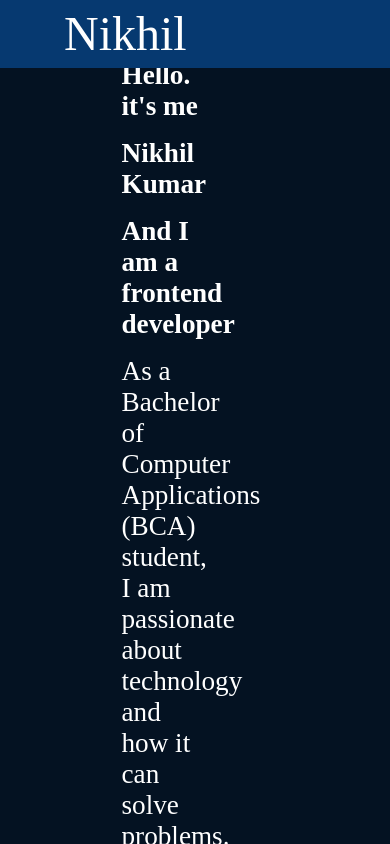
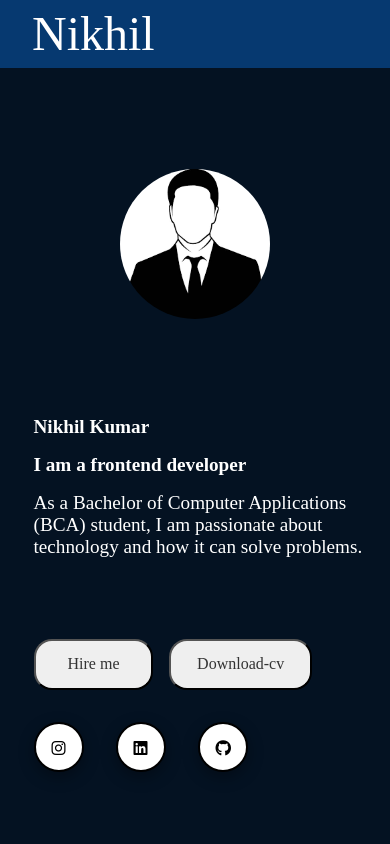
Before and after one commit to Nikhilprajapati01/portfolio, a plain HTML site: page index.html in a window 390 px wide. Drawn offline with Linux system fonts and the light colour scheme.

Commit message:
responsive

```diff
--- a/index.html
+++ b/index.html
@@ -5,9 +5,10 @@
     <meta name="viewport" content="width=device-width, initial-scale=1.0">
     <title>portfolio website</title>
     <link rel="stylesheet" href="style.css">
-    <style>
+    <link rel="stylesheet" href="https://cdnjs.cloudflare.com/ajax/libs/font-awesome/6.6.0/css/all.min.css" integrity="sha512-Kc323vGBEqzTmouAECnVceyQqyqdsSiqLQISBL29aUW4U/M7pSPA/gEUZQqv1cwx4OnYxTxve5UMg5GT6L4JJg==" crossorigin="anonymous" referrerpolicy="no-referrer" />
+    <!-- <style>
         @import url('https://fonts.googleapis.com/css2?family=Poppins:ital,wght@0,100;0,200;0,300;0,400;0,500;0,600;0,700;0,800;0,900;1,100;1,200;1,300;1,400;1,500;1,600;1,700;1,800;1,900&display=swap')
-     </style>
+     </style> -->
 </head>
 <body>
     <div class="container">
@@ -23,28 +24,35 @@
                     <a href="#">Contact</a>
             </div>
             <!-- <div class="icons">
-                <button class="but-menu" onclick="opennevbar_mobile"><img src="menu (1).png" alt="" class="menu"></button>
+                <button class="Download-cv"  type="button"><a href="">Download-cv</a></button>
+                <button class="btn-menu"  type="url"><img src="menu (1).png" alt=""></button>
             </div> -->
         </div>
-        <!-- <div class="nevbar_mobile">
-            <ul class="nevbar-ul-short">
-                <li><a href="#">project</a></li>
-                <li><a href="#">Skills</a></li>
-                <li><a href="#">About me</a></li>
-            </ul>
-        </div> -->
         <div class="home">
             <div class="text">
-                <h3>Hello. it's me</h3>
-                <h2>Nikhil Kumar</h2>
-                <h3>And I am a frontend developer </h3>
-                <p>As a Bachelor of Computer Applications (BCA) student, I am passionate about technology and how it can solve problems.</p>
+                <div class="about">
+
+                    <h2>Nikhil Kumar</h2>
+                    <h3>I am a frontend developer </h3>
+                    <p>As a Bachelor of Computer Applications (BCA) student, I am passionate about technology and how it can solve problems.</p>
+                </div>
+                <div class="media">
+                      <button class="hire"><a href="">Hire me</a></button>
+                      <button   class="cv"><a href=""></i>Download-cv</a></button>
+                </div>
+                <div class="media-icons">
+                    <a href=""><i class="fa-brands fa-instagram" id="svg1"></i></a>
+                    <a href=""><i class="fa-brands fa-linkedin" id="svg2"></i></a>
+                    <a href=""><i class="fa-brands fa-github" id="svg3"></i></a>
+
+
+
+                </div>
             </div>
             <div class="image">
                 <!-- <img src="Futuristic Neon Blue And Pink Light Instagram Profile Picture.png" alt="" class=" same"> -->
-                <img src="WhatsApp Image 2024-03-01 at 22.34.17_4200f8d8.jpg" alt="">
-            </div>
-        </div>
+                <img src="men.png" alt="" class="img-home">
+            </div>        </div>
     </div>
 </body>
 </html>
--- a/style.css
+++ b/style.css
@@ -9,20 +9,11 @@
     font-family: "montserral";
 }
 
-li,a {
-    text-decoration: none;
-    list-style: none;
-    font-size: 1.3rem;
-    /* padding: 10px 14px; */
-    /* border-radius: 1px solid white; */
-    /* font-weight: bold; */
-}
-
 .container{
     height: 100vh;
     width: 100vw;
     /* background-color: #f1e9d7; */
-    overflow: hidden;
+    overflow-x: hidden;
 
 
 }
@@ -31,17 +22,17 @@ li,a {
     width: 100%;
     height: 8%;
     display: flex;
-    gap: 20rem;
-    padding: 0px 3rem;
+    /* gap: 8rem */
+    justify-content: space-evenly;
+    /* padding: 0px 1rem; */
     align-items: center;
-    position: relative;
     background-color: rgb(6,57,112);
     color: white;
 
 }
 .logo{
     width: 10rem;
-    margin: 1rem;
+    /* margin: 1rem; */
     /* border: 2px solid black; */
 }
 
@@ -52,7 +43,7 @@ li,a {
 
 .nevbar{
     display:  flex;
-    gap: 5rem;
+    gap: 4rem;
     /* border: 2px solid white; */
     width: 60%;
     height: 100%;
@@ -61,98 +52,158 @@ li,a {
 .nevbar a{
     color: white;
     font-size: 1.4rem;
-    list-style: none;
-    /* padding: 10px 14px; */
-    /* border: 2px solid white; */
-    /* border-radius: 24px; */
-
+    /* list-style: none; */
+    text-decoration: none;
+    /* border:  2px solid black; */
 }
 
 .nevbar a:hover{
     cursor: pointer;
-    background-color: aquamarine;
+    color: blanchedalmond;
 }
-
-.img-menu{
-    width: 30px;
-    height: 20px;
-    font-weight: 500;
-    background-color: transparent;
-
-}
-.menu{
-  display: none;
-}
-
-.nevbar_mobile{
-    width: 100vh;
-    position: relative;
+.icons{
+    height: 100%;
+    width: 20%;
+    display: flex;
+    justify-content: center;
+    align-items: center;
     /* border: 2px solid black; */
 }
-.nevbar-ul-short{
-    display: flex;
-    flex-direction: column;
-    text-align: center;
-    /* background-color: aliceblue; */
-    width: 30vw;
-    gap: 1rem;
-    position: absolute;
-    left: 0rem;
-    right: 0rem;
-    margin-left: auto;
-    margin-right: auto;
+/* .btn-menu {
+    width: 40px;
+    height: 40px;
+    background: transparent;
+    outline: none;
+    border: none;
+}
+.btn-menu img{
+    width: 100%;
+    height: 100%;
+    /* visibility: hidden; */
 
+
+/* .Download-cv{
+  padding: .8rem 2.5rem;
+  border-radius: 14px;
+  outline: none;
+  border: nones;
 }
-.nevbar-ul-short li a{
-    color: black;
+.Download-cv a{
+    font-size: 13px;
+    text-decoration: none;
 }
-.nevbar-ul-short li a:hover{
-    border-bottom:  2px solid black;
-}
-
+.Download-cv:hover{
+    cursor: pointer;
+    background-color: aqua;
+} */
 .home{
     width: 100%;
-    height: 92%;
+    height: 100vh;
     display: flex;
     background-color: rgb(4, 18, 34);
-    color: white; ;
+    color: white;
+    gap: 4rem;
     justify-content: center;
     align-items: center;
+    /* border: 2px solid white; */
 
 
 }
 .text{
-    width: 50%;
-    height: 100%;
+    width: 60%;
+    height: 60%;
+    margin-left: 2rem;
+
+    /* border: 2px solid black; */
+
+
+
+}
+.about{
+    width: 100%;
+    height: 60%;
     display: flex;
     flex-direction: column;
     justify-content: center;
-    gap: 1rem;
-    margin-left: 13rem;
-    padding-right: 7rem;
+    gap: 3rem;
+    margin-left: 14px;
+    padding-right: 4rem;
     /* border: 3px solid black; */
-
 }
 .text h3,h2,h3,p{
-    font-size: 1.7rem;
+    font-size: 1.6rem;
     /* background-color: rgb(12, 54, 100); */
     color: white;
 
 }
+.media{
+    /* border: 2px solid black; */
+    display: flex;
+    gap: 1rem;
+    height: 10%;
+    margin-top: 1rem;
+    /* margin-left: 96px; */
+}
+.hire{
+    border-radius: 18px;
+    padding: .8rem 2rem;
+    /* border: 3px solid black;*/
+}
+.hire a{
+    text-decoration: none;
+    font-size: 16px;
+    color: #333;
+}
+.cv{
+    padding: .8rem 1.6rem;
+    border-radius: 18px;
+
+}
+.cv a{
+    text-decoration: none;
+    font-size: 16px;
+    color: #333;
+
+}
+
+.media-icons{
+    /* border: 2px solid black; */
+    /* margin: 2rem 0px 0px 6rem; */
+    display: flex;
+    gap: 2rem;
+}
+.media-icons a{
+    width: 50px;
+    height: 50px;
+    border: 2px solid black;
+    text-decoration: none;
+    color: black;
+    border-radius: 50%;
+   padding: 1rem;
+   background-color: #fff;
+    box-shadow: rgba(0, 0, 0, 0.35) 0px 5px 15px;
+    outline: #333;
+}
+.media-icons a:hover{
+    cursor: pointer;
+    background-color: aqua;
+}
+
 .image{
-    width: 20%;
-    height: 35%;
-    /* border: 2px solid black; */
-    margin-right: 10rem;
-    position: relative;
+    width: 380px;
+    height: 380px;
+    border-radius: 55% 45% 55% 45%;
+    overflow: hidden;
+    margin-right: 3rem;
+
 }
-.image img{
-    border-radius: 50%;
+
+
+
+.img-home{
     width: 100%;
     height: 100%;
     object-fit: cover;
-    background: none;
-    position: absolute;
     /* border: 2px solid black; */
 }
 /* .same{
@@ -161,3 +212,110 @@ li,a {
     position: absolute;
     z-index: 2;
 } */
+
+@media  (max-width:1110px) {
+
+    .icons{
+        visibility: hidden;
+    }
+
+    .header{
+        gap: 5rem;
+    }
+    .logo{
+        margin-left: 2rem;
+    }
+    .nevbar{
+        width: 80%;
+    }
+    .home{
+        width: 100%;
+    }
+
+    .about{
+        gap: 1rem;
+    }
+    .image{
+        margin-right: 4rem;
+    }
+}
+
+@media (max-width:900px) {
+    .nevbar{
+        visibility: hidden;
+    }
+    .home{
+        display: flex;
+        flex-direction: column-reverse;
+        /* width: 100%; */
+        /* border:  2px solid wheat; */
+    }
+    .image{
+     width: 200px;
+    height: 200px;
+    margin-right: 0px;
+    margin-top: 5rem;
+
+    }
+    .img-home{
+        width: 100%;
+    height: 100%;
+
+    }
+    .text{
+        width: 90%;
+        /* border: 2px solid black; */
+        justify-content: flex-start;
+        margin-right: 2rem;
+    }
+    .about{
+        margin-left: 14px;
+        /* border: 2px solid black; */
+        width: 100%;
+        padding: 0px;
+    }
+    .about h3,h2,h3,p{
+        font-size: 1.5rem;
+    }
+}
+    .media{
+        margin: 0rem 10px 0px 14px;
+
+    }
+    .media-icons{
+        margin-top: 2rem;
+        margin-left: 14px;
+    }
+@media (max-width:400px) {
+    .home{
+      gap: 1rem;
+    }
+    .image{
+        width: 150px;
+        height: 150px;
+        margin-right: 0px;
+        margin-top: 2rem;
+        border-radius: 50%;
+        overflow: hidden;
+
+    }
+
+    .img-home{
+        width: 100%;
+        height: 100%;
+        object-fit: contain;
+
+        }
+        .text{
+            width: 90%;
+            justify-content: center;
+            align-items: center;
+            margin-left: 0px;
+            padding-right: 0px;
+            margin-right: 0px;
+
+        }
+        .about h3,h2,h3,p{
+            font-size: 1.2rem;
+        }
+}
```
Also changed, not shown: Futuristic Neon Blue And Pink Light Instagram Profile Picture.png (deleted), WhatsApp Image 2024-03-01 at 22.34.17_4200f8d8.jpg (deleted), men.png (added), nik.jpg (deleted).
